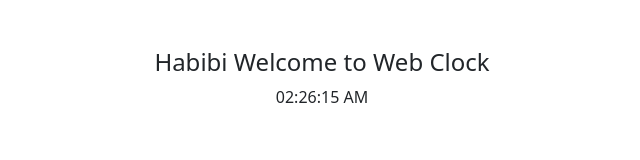
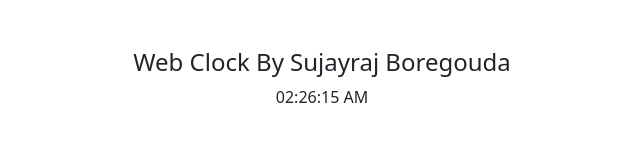
Before and after one commit to Sujayraj-Boregouda/web-clock, a plain HTML site: page index.html in a window 1280 px wide. Shown: the whole page, without its empty margins (318-958 px from the left). Drawn offline with nearby package versions, Linux system fonts and the light colour scheme.

Commit message:
Update index.html

```diff
--- a/index.html
+++ b/index.html
@@ -9,7 +9,7 @@
 </head>
 <body onload="updateClock(); setInterval('updateClock()', 1000)">
     <div class="container my-5 text-center">
-        <h4>Habibi Welcome to Web Clock</h4>
+        <h4>Web Clock By Sujayraj Boregouda</h4>
 
         <div id="clock"></div>
 
```
